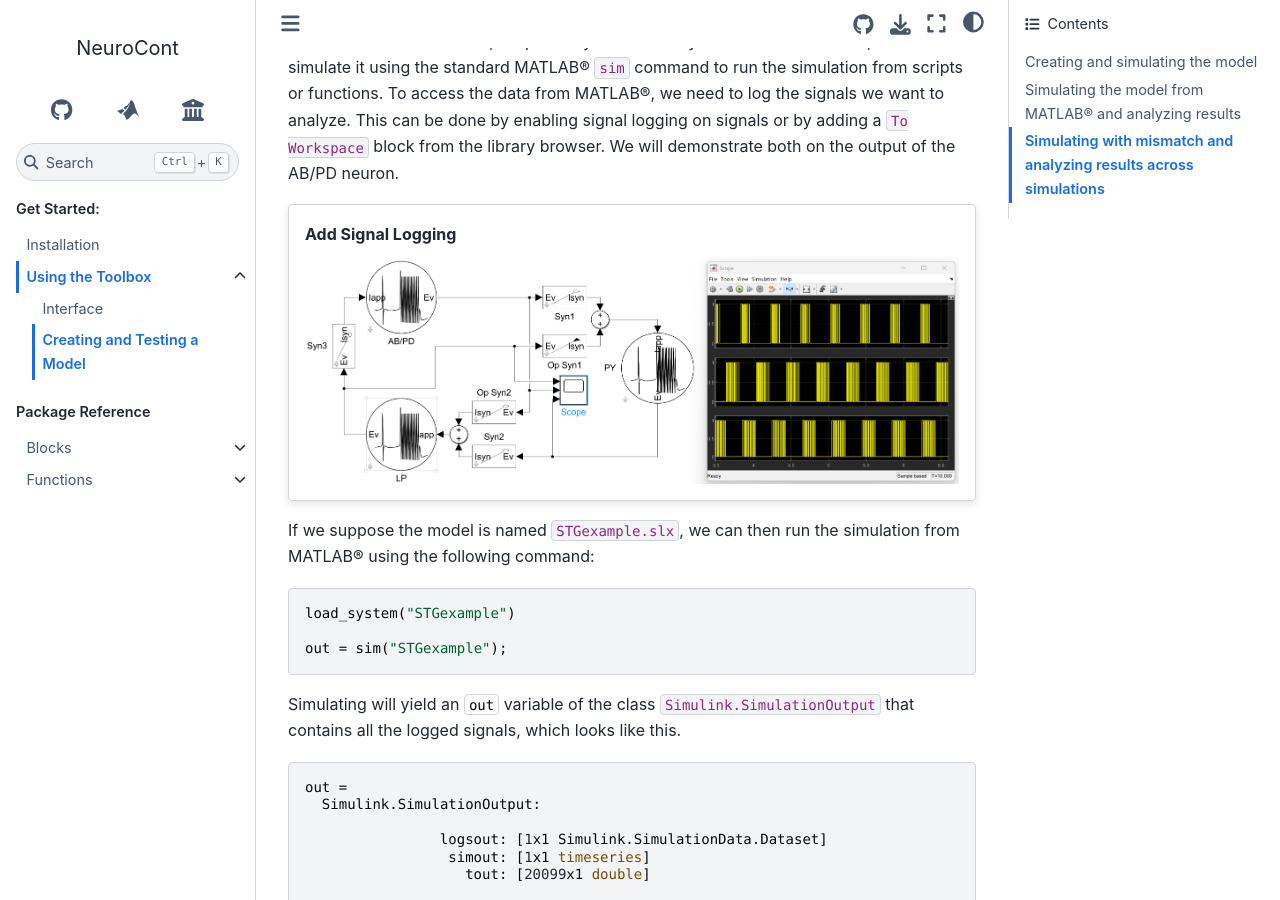
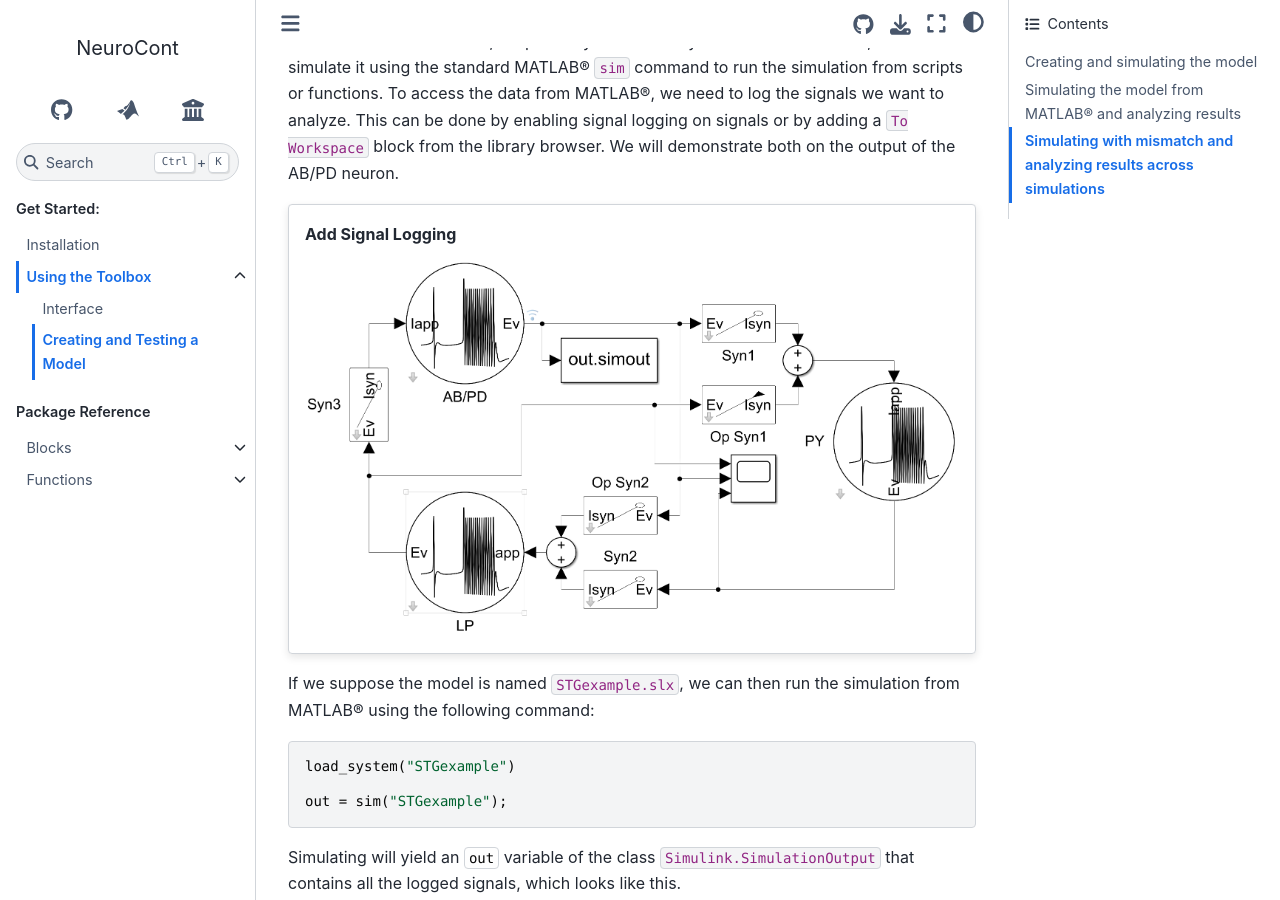
Before and after one commit to ChristianFernandezLorden/neuromorphic-toolbox-for-control, a Sphinx documentation site: the page built from docs/source/get_started/usage/creating.rst, in a window 1280 px wide and 900 px high, scrolled down 2822 px. Built offline with Sphinx 7.4.7 and the Sphinx Book theme 1.1.4, drawn with Linux system fonts in a browser that asks for light colours; cross-references to code outside the pages are shown as plain code.

```diff
--- a/docs/source/conf.py
+++ b/docs/source/conf.py
@@ -2,7 +2,7 @@ import os
 import xml.etree.ElementTree as ET
 
 github_link = "https://github.com/ChristianFernandezLorden/neuromorphic-toolbox-for-control"
-mathworks_link = "https://nl.mathworks.com/matlabcentral/fileexchange/180432-neuromorphic-toolbox-for-control"
+mathworks_link = "https://nl.mathworks.com/matlabcentral/fileexchange/180432-neurocont"
 lab_link = "https://www.neuroengineering.uliege.be/cms/c_11384013/en/neuroengineering-laboratory"
 if 'READTHEDOCS' in os.environ:
     doc_link = os.environ['READTHEDOCS_CANONICAL_URL']
--- a/docs/source/get_started/usage/creating.rst
+++ b/docs/source/get_started/usage/creating.rst
@@ -113,7 +113,7 @@ Now that the model is built, we probably want to analyze it further. To do this,
 
     .. card:: Add Signal Logging
 
-        .. image:: images/STG_step5_adjust.png
+        .. image:: images/STG_log.png
             :width: 100%
 
 .. only:: latex
@@ -121,7 +121,7 @@ Now that the model is built, we probably want to analyze it further. To do this,
     +-------------------------------------------------+
     | Add Signal Logging                              |
     +=================================================+
-    | .. image:: images/STG_step5_adjust.png          |
+    | .. image:: images/STG_log.png                   |
     |     :width: 50%                                 |
     +-------------------------------------------------+
 
```
Also changed, not shown: README.md (+2 -0 lines), docs/source/get_started/installation/images/addon_manager.png, docs/source/get_started/installation/images/addon_manager.svg, docs/source/get_started/installation/images/toolbox_installer_github.png, docs/source/get_started/installation/images/toolbox_installer_github.svg, docs/source/get_started/usage/images/toolbox_in_simulink.png, 5 other files.
